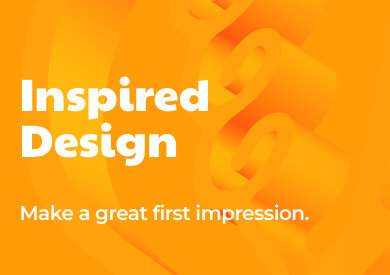
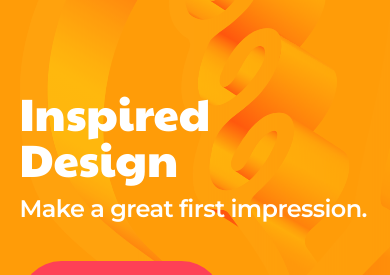
Before and after one commit to JeffMusgrave/designgenius-nextjs-2021, a Next.js app: page / in a window 390 px wide. Shown: the part 228-503 px from the top of the page. Built offline with nearby package versions, Linux system fonts and the light colour scheme.

Commit message:
adjusted hero section for better mobile experience

```diff
--- a/components/Hero/Hero.js
+++ b/components/Hero/Hero.js
@@ -16,10 +16,10 @@ export default function HeroComponent(props) {
 
   const animBG = keyframes`
 	0% {
-		transform: translate(0)
+		transform: translate(-100px)
 	}
 	100% {
-    transform: translate(-100px)
+    transform: translate(-200px)
 	}
   `;
 
@@ -73,7 +73,7 @@ export default function HeroComponent(props) {
         display={{ base: "none", sm: "inline-block" }}
         position="absolute"
         right="0"
-        width={{ base: "12vw", lg: "55vw" }}
+        width={{ base: "5vw", lg: "59vw", xl: "55vw" }}
         minH="100vh"
         height="100%"
         overflow="hidden"
--- a/components/Hero/HeroElements.js
+++ b/components/Hero/HeroElements.js
@@ -7,15 +7,15 @@ export default function HeroElements() {
         <Heading
           as="h1"
           fontSize={["34pt", "50pt", "clamp(60pt,  3.5vw, 80pt)"]}
-          mb="2.5rem"
+          mb={{ base: "1rem", lg: "2.5rem" }}
           lineHeight="1em"
           fontWeight="300"
         >
           Inspired Design
         </Heading>
         <Text
-          marginBottom="1rem"
-          fontSize={{ base: "xl", md: "3xl" }}
+          mb={{ base: "0rem", lg: "1rem" }}
+          fontSize={{ base: "2xl", md: "3xl" }}
           lineHeight={{ base: 6, md: 8 }}
           fontWeight="600"
           letterSpacing="tight"
```
